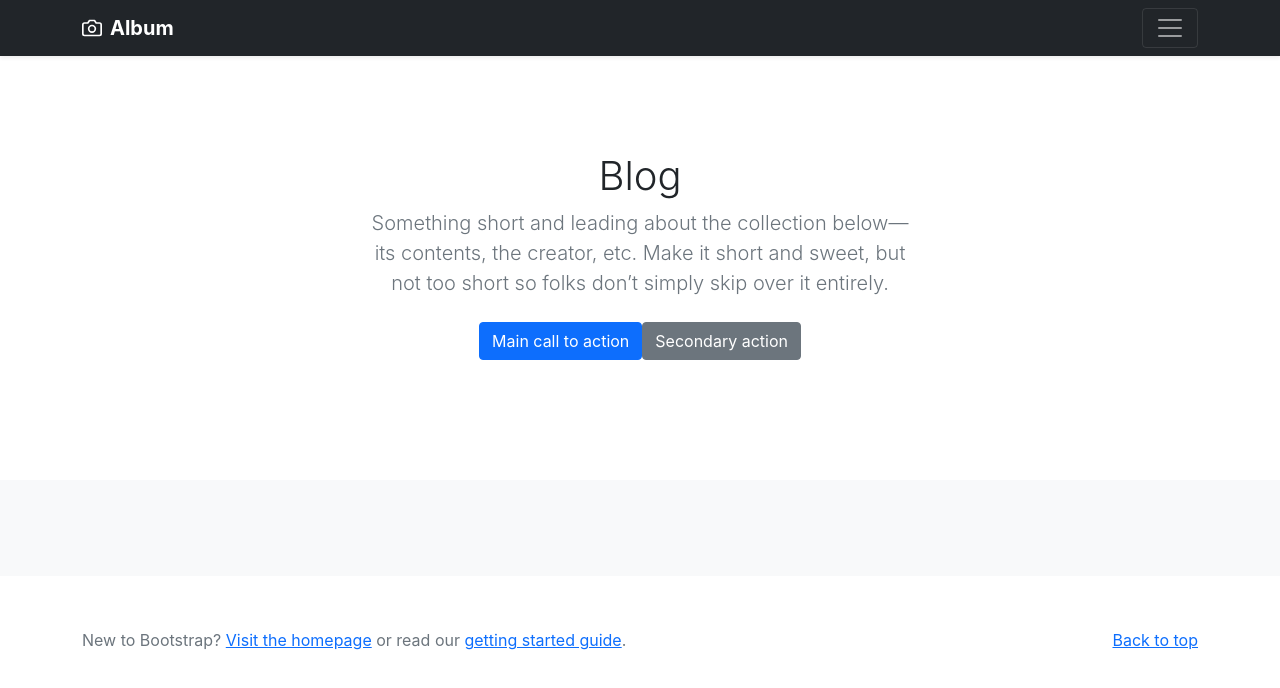
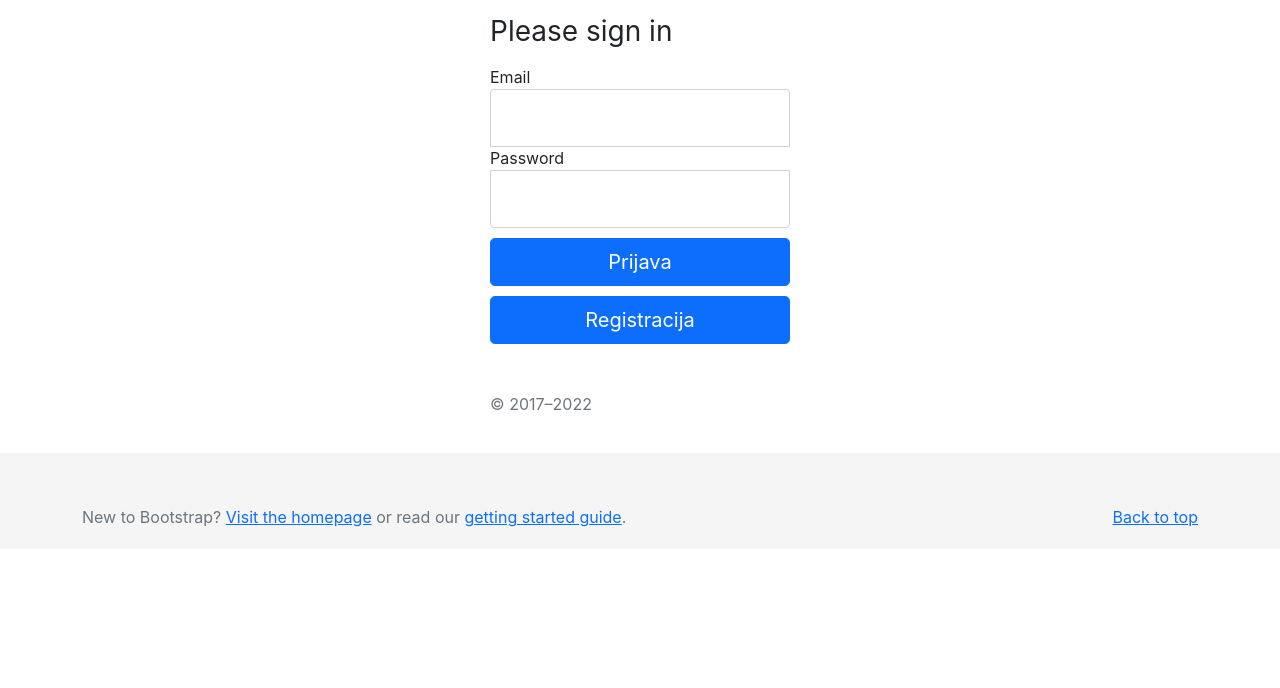
Before and after one commit to BlazOsredkar/Projektni-Teden-2022-Blog, a React (Create React App) app in the folder frontend/: page / in a window 1280 px wide. Shown: the top 688 px of the page. Built offline with nearby package versions, Linux system fonts and the light colour scheme; no server answers.

Commit message:
Dodelan izgled

```diff
--- a/frontend/src/App.tsx
+++ b/frontend/src/App.tsx
@@ -12,7 +12,8 @@ function App() {
     <>
         <BrowserRouter>
             <Routes>
-                <Route path={"/"} element={<Home />} />
+                <Route path={"/"} element={<Login />} />
+                <Route path={"/home"} element={<Home />} />
                 <Route path={"/login"} element={<Login />} />
                 <Route path={"/register"} element={<Register />} />
                 <Route path={"/create-post"} element={<CreatePost />} />
--- a/frontend/src/components/Cards.tsx
+++ b/frontend/src/components/Cards.tsx
@@ -26,7 +26,7 @@ const Cards = () => {
                     if(user && post.user.id==user.id){
                         owner = true;
                     }
-                    return <Card key={i} content={post.content} title={post.title} id={post.id} owner={owner}/>;
+                    return <Card key={i} content={post.content} title={post.title} id={post.id} owner={owner} loadPosts={loadPosts}/>;
                 })
 
                 }
--- a/frontend/src/components/Nav.tsx
+++ b/frontend/src/components/Nav.tsx
@@ -23,14 +23,12 @@ const Nav = () => {
                     <div className="row">
                         <div className="col-sm-8 col-md-7 py-4">
                             <h4 className="text-white">About</h4>
-                            <p className="text-muted">Add some information about the album below, the author, or any other
-                                background context. Make it a few sentences long so folks can pick up some informative tidbits. Then,
-                                link them off to some social networking sites or contact information.</p>
+                            <p className="text-muted"></p>
                         </div>
                         <div className="col-sm-4 offset-md-1 py-4">
                             <h4 className="text-white">Contact</h4>
                             <ul className="list-unstyled">
-                                <li><Link to={"/"} className="text-white">Home</Link></li>
+                                <li><Link to={"/home"} className="text-white">Home</Link></li>
                                 <li><Link to={"/login"} className="text-white">Login</Link></li>
                                 <li><Link to={"/register"} className="text-white">Register</Link></li>
                                 <li><Link to={"/create-post"} className="text-white">Create post</Link></li>
--- a/frontend/src/components/card.tsx
+++ b/frontend/src/components/card.tsx
@@ -2,14 +2,15 @@ import React from "react";
 import axios from "axios";
 import {Link} from "react-router-dom";
 
-const Card = ({content,title, id, owner}:{content:string,title:string,id:number,owner:boolean}) => {
+const Card = ({content,title, id, owner, loadPosts}:{content:string,title:string,id:number,owner:boolean,loadPosts:any}) => {
 
     const deletepost = async () => {
       const res = await axios.delete(`http://localhost:3000/post/${id}`,{withCredentials:true});
       console.log(res);
 
       if(res.status==200){
-          window.location.reload();
+          //window.location.reload();
+          await loadPosts()
       }
     }
   return(
@@ -27,7 +28,7 @@ const Card = ({content,title, id, owner}:{content:string,title:string,id:number,
                               <p className="card-text">{content}</p>
                               <div className="d-flex justify-content-between align-items-center">
                                   <div className="btn-group">
-                                      <button type="button" className="btn btn-sm btn-outline-secondary" onClick={deletepost}>Delete</button>
+                                      {owner && <button type="button" className="btn btn-sm btn-outline-secondary" onClick={deletepost}>Delete</button>}
                                       {
                                           owner && (<Link to={"/update-post/"+id} className="btn btn-sm btn-outline-secondary">Edit</Link>)
                                       }
--- /dev/null
+++ b/frontend/src/components/footer.css
@@ -0,0 +1,7 @@
+footer {
+    clear: both;
+    position: relative;
+    height: 15px;
+    margin-top: 0.5%;
+    background: whitesmoke;
+}
--- a/frontend/src/components/footer.tsx
+++ b/frontend/src/components/footer.tsx
@@ -1,4 +1,5 @@
 import React from "react";
+import "./footer.css"
 
 const footer = () => {
     return(
--- a/frontend/src/components/title.tsx
+++ b/frontend/src/components/title.tsx
@@ -1,18 +1,34 @@
-import React from "react";
+import React, {useEffect, useState} from "react";
+import axios from "axios";
 
 const Title = () => {
+    const [user,setUser]=useState<any>(null);
+
+    const getUser = async () => {
+        const res = await axios.get("http://localhost:3000/user/me",{withCredentials:true});
+        if(res.status==200){
+            setUser(res.data);
+        }
+        console.log(res)
+    }
+
+    useEffect(() => {
+        getUser();
+    }, []);
   return(
       <section className="py-5 text-center container">
           <div className="row py-lg-5">
               <div className="col-lg-6 col-md-8 mx-auto">
-                  <h1 className="fw-light">Blog </h1>
+                  {user && <h1 className="fw-light">Pozdravljen, {user.first_name} {user.last_name}</h1>}
                   <p className="lead text-muted">Something short and leading about the collection below—its contents, the
                       creator, etc. Make it short and sweet, but not too short so folks don’t simply skip over it
                       entirely.</p>
-                  <p>
-                      <a href="#" className="btn btn-primary my-2">Main call to action</a>
-                      <a href="#" className="btn btn-secondary my-2">Secondary action</a>
-                  </p>
+                  {
+                      user && (<p>
+                          <a href="create-post" className="btn btn-primary my-2">Ustvari blog objavo</a>
+                      </p>)
+                  }
+
               </div>
           </div>
       </section>
--- a/frontend/src/pages/CreatePost.tsx
+++ b/frontend/src/pages/CreatePost.tsx
@@ -3,6 +3,7 @@ import Nav from "../components/Nav";
 import axios from "axios";
 import title from "../components/title";
 import {useNavigate} from "react-router-dom";
+import Footer from "../components/footer";
 
 const CreatePost = ()=>{
     const navigation = useNavigate();
@@ -20,7 +21,7 @@ const CreatePost = ()=>{
       });
       if (response.status==201){
           navigation({
-              pathname: "/",
+              pathname: "/home",
               }
           )
       }
@@ -35,12 +36,13 @@ const CreatePost = ()=>{
             <main className="form-signin">
                 <form onSubmit={submit}>
                     <h1 className="h3 mb-3 fw-normal">Create post</h1>
+                    <input type={"text"} onChange={event => setTitle(event.target.value)}/>
                     <input type={"text"} onChange={event => setContent(event.target.value)}/>
-                    <input type={"text"} onChange={event => setTitle(event.target.value)}/>
                     <button className="w-100 btn btn-lg btn-primary" type="submit">Create</button>
                     <p className="mt-5 mb-3 text-muted">&copy; 2017–2022</p>
                 </form>
             </main>
+            <Footer />
         </>
     )
 };
--- a/frontend/src/pages/Login.tsx
+++ b/frontend/src/pages/Login.tsx
@@ -1,8 +1,9 @@
 import React, {SyntheticEvent, useState} from "react";
 import Nav from "../components/Nav";
-import {Navigate, useNavigate} from "react-router-dom";
+import {Link, Navigate, useNavigate} from "react-router-dom";
 import axios from "axios";
 import Footer from "../components/footer";
+import "./login.css"
 
 const Login = () => {
     const navigation = useNavigate();
@@ -32,13 +33,13 @@ const Login = () => {
 
     }
     if(redirect){
-        return <Navigate to="/" />;
+        return <Navigate to="/home" />;
     }
 
 
     return(
         <>
-            <Nav />
+
 
             <main className="form-signin">
                 <form onSubmit={submit}>
@@ -63,7 +64,10 @@ const Login = () => {
 
 
 
-                    <button className="w-100 btn btn-lg btn-primary" type="submit">Register</button>
+                    <button className="w-100 btn btn-lg btn-primary " type="submit">Prijava</button>
+
+                    <a href="register" className="w-100 btn btn-lg btn-primary btnreg">Registracija</a>
+
                     <p className="mt-5 mb-3 text-muted">&copy; 2017–2022</p>
                 </form>
             </main>
--- a/frontend/src/pages/UpdatePost.tsx
+++ b/frontend/src/pages/UpdatePost.tsx
@@ -22,7 +22,7 @@ const UpdatePost = ()=>{
       });
       if (response.status==200){
           navigation({
-              pathname: "/",
+              pathname: "/home",
               }
           )
       }
@@ -36,7 +36,7 @@ const UpdatePost = ()=>{
             setTitle(response.data.title);
         }else{
             navigation({
-                pathname: "/",
+                pathname: "/home",
             })
         }
     };
@@ -53,8 +53,8 @@ const UpdatePost = ()=>{
             <main className="form-signin">
                 <form onSubmit={submit}>
                     <h1 className="h3 mb-3 fw-normal">Create post</h1>
-                    <input type={"text"} onChange={event => setContent(event.target.value)} value={title}/>
-                    <input type={"text"} onChange={event => setTitle(event.target.value)} value={content}/>
+                    <input type={"text"} onChange={event => setTitle(event.target.value)} value={title}/>
+                    <input type={"text"} onChange={event => setContent(event.target.value)} value={content}/>
                     <button className="w-100 btn btn-lg btn-primary" type="submit">Edit</button>
                     <p className="mt-5 mb-3 text-muted">&copy; 2017–2022</p>
                 </form>
--- /dev/null
+++ b/frontend/src/pages/login.css
@@ -0,0 +1,3 @@
+.btnreg {
+    margin-top: 10px;
+}
```
Also changed, not shown: 1 other file (tests, documents, lock files or other folders).
